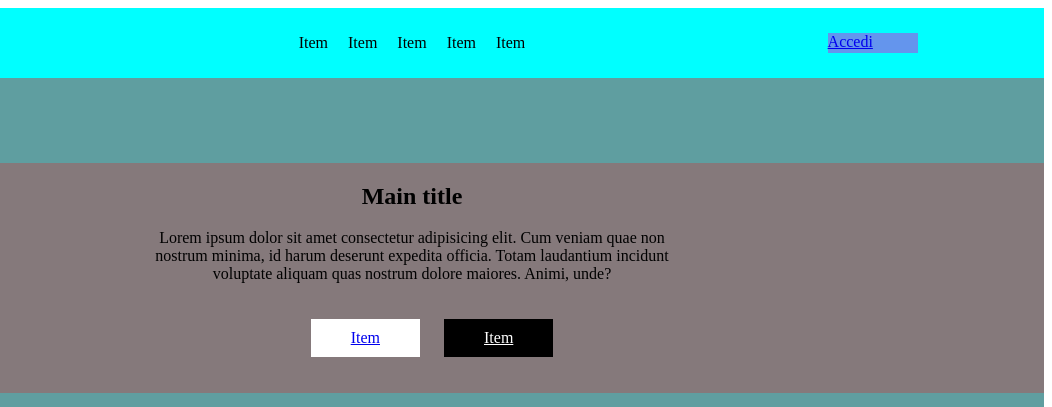
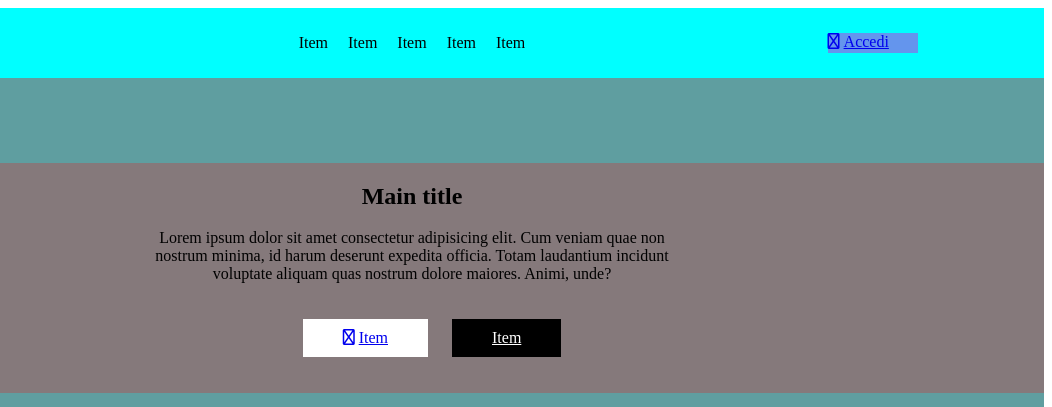
Before and after one commit to Gargantua892/htmlcss-struttura-discord, a plain HTML site: page index.html in a window 1280 px wide. Shown: the top 407 px of the page, 228-1280 px from the left. Drawn offline with Linux system fonts and the light colour scheme.

Commit message:
Inserimento Icone nei pulsanti

```diff
--- a/css/style.css
+++ b/css/style.css
@@ -18,10 +18,20 @@
     margin: 0 auto;
 }
 
+.btn-primary:before , .primary-light-btn:before {
+    content: "\f063";
+    position: relative;
+    display: inline-block;
+    font-family: "Font Awesome 5 Free";
+    margin-right: 4px;
+}
+
 .btn.btn-primary{
     background-color: mediumslateblue;
     color: #fff;
 }
+
+
 
 ul{
     list-style-type: none;
--- a/index.html
+++ b/index.html
@@ -93,7 +93,7 @@
                 </div>
                 <div class="col">
                    <h3>Lorem ipsum</h3>
-                   <a href="" class="btn btn-primary"></a>
+                   <a href="" class="btn btn-primary">Item</a>
                 </div>
             </div>
         </section>
```
